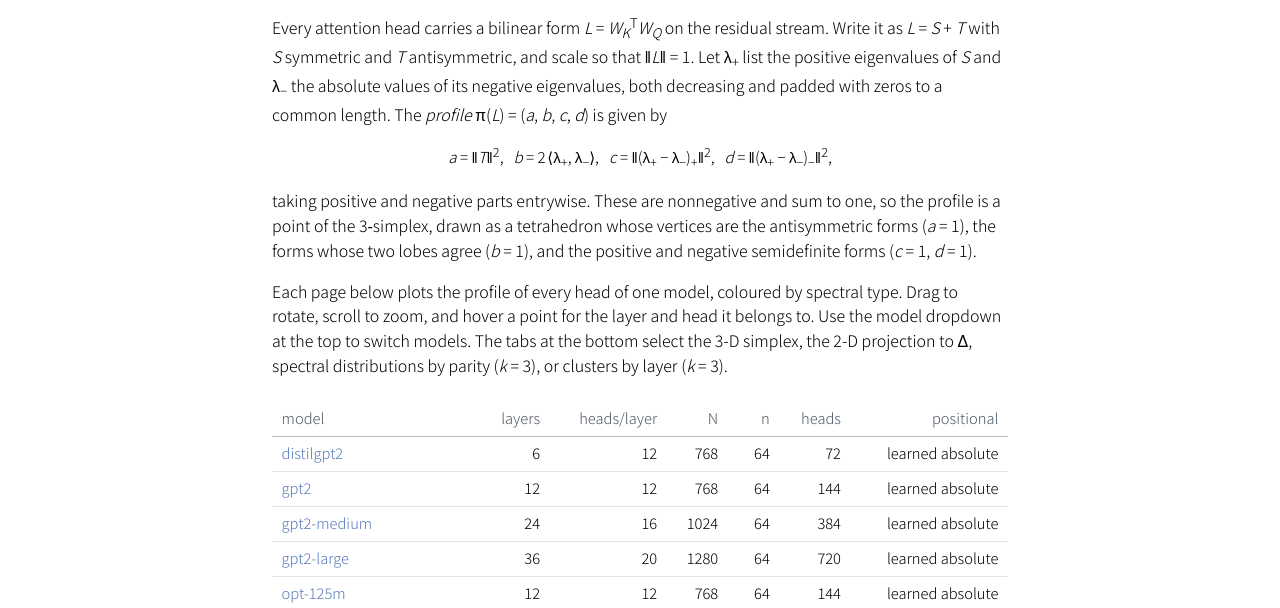
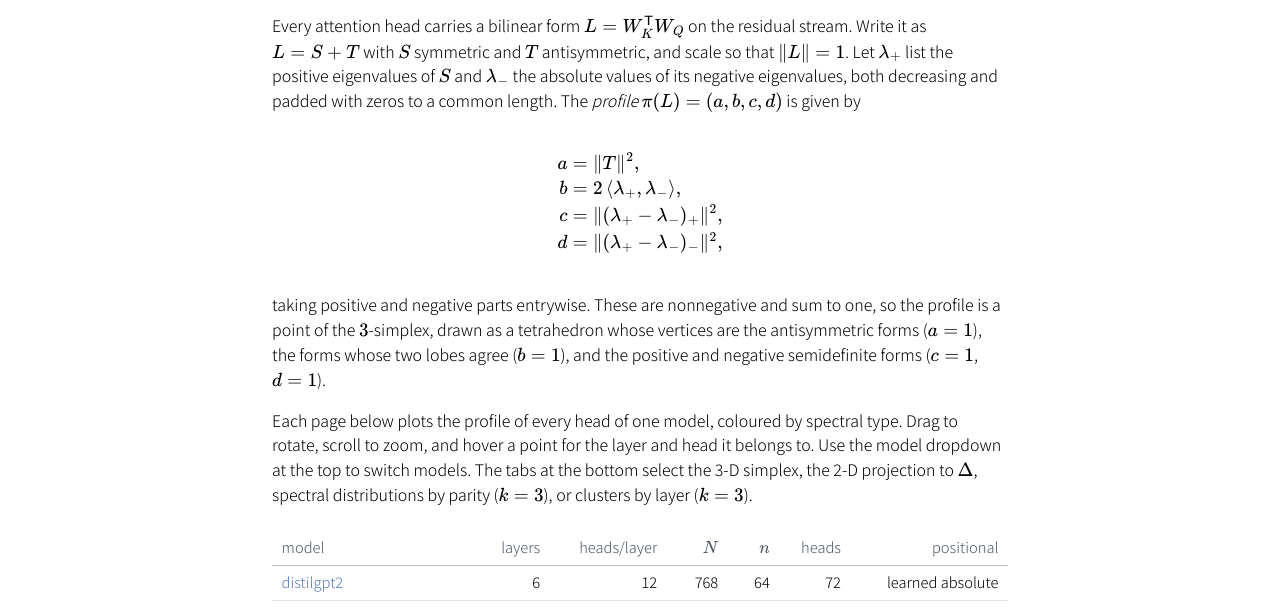
Before and after one commit to aodesky/attention-bilinear-forms, a plain HTML site: page index.html in a window 1280 px wide. Shown: the part 166-774 px from the top of the page. Drawn offline with nearby package versions, Linux system fonts and the light colour scheme.

Commit message:
Typeset profile definitions and inline mathematics with MathJax

```diff
--- a/index.html
+++ b/index.html
@@ -19,11 +19,12 @@
   th:first-child, td:first-child { text-align: left; }
   th { font-weight: normal; color: var(--project-muted); border-bottom: 1px solid #bbb; }
   a { color: var(--project-link); }
-  code, .formula { font-size: 0.95em; }
-  .formula { text-align: center; margin: 0.9rem 0; }
+  code { font-size: 0.95em; }
+  .formula { margin: 1.25rem 0; overflow-x: auto; }
   .note { color: var(--project-muted); font-size: 0.9rem; }
 </style>
 <link rel="stylesheet" href="assets/project-nav.css?v=5">
+<script id="MathJax-script" defer src="https://cdn.jsdelivr.net/npm/mathjax@3.2.2/es5/tex-chtml.js"></script>
 </head>
 <body>
 <nav class="project-links" aria-label="Project navigation">
@@ -40,38 +41,41 @@
 <em>On attention heads and bilinear forms</em>.</p>
 
 <p>Every attention head carries a bilinear form
-<i>L</i> = <i>W<sub>K</sub></i><sup>T</sup><i>W<sub>Q</sub></i> on the
-residual stream. Write it as <i>L</i> = <i>S</i> + <i>T</i> with
-<i>S</i> symmetric and <i>T</i> antisymmetric, and scale so that
-&#8214;<i>L</i>&#8214; = 1. Let &lambda;<sub>+</sub> list the positive
-eigenvalues of <i>S</i> and &lambda;<sub>&minus;</sub> the absolute
-values of its negative eigenvalues, both decreasing and padded with
-zeros to a common length. The <i>profile</i> &pi;(<i>L</i>) = (<i>a</i>, <i>b</i>, <i>c</i>, <i>d</i>) is given by</p>
+\(L = W_K^{\mathsf T} W_Q\) on the residual stream. Write it as
+\(L = S + T\) with \(S\) symmetric and \(T\) antisymmetric, and scale
+so that \(\lVert L\rVert = 1\). Let \(\lambda_+\) list the positive
+eigenvalues of \(S\) and \(\lambda_-\) the absolute values of its
+negative eigenvalues, both decreasing and padded with zeros to a common
+length. The <em>profile</em> \(\pi(L) = (a,b,c,d)\) is given by</p>
 
-<p class="formula">
-<i>a</i> = &#8214;<i>T</i>&#8214;<sup>2</sup>,&nbsp;&nbsp;
-<i>b</i> = 2&#8239;&lang;&lambda;<sub>+</sub>, &lambda;<sub>&minus;</sub>&rang;,&nbsp;&nbsp;
-<i>c</i> = &#8214;(&lambda;<sub>+</sub> &minus; &lambda;<sub>&minus;</sub>)<sub>+</sub>&#8214;<sup>2</sup>,&nbsp;&nbsp;
-<i>d</i> = &#8214;(&lambda;<sub>+</sub> &minus; &lambda;<sub>&minus;</sub>)<sub>&minus;</sub>&#8214;<sup>2</sup>,
-</p>
+<div class="formula">
+\[
+\begin{aligned}
+a &amp;= \lVert T\rVert^2, \\
+b &amp;= 2\,\langle \lambda_+,\lambda_-\rangle, \\
+c &amp;= \lVert(\lambda_+ - \lambda_-)_+\rVert^2, \\
+d &amp;= \lVert(\lambda_+ - \lambda_-)_-\rVert^2,
+\end{aligned}
+\]
+</div>
 
 <p>taking positive and negative parts entrywise. These are nonnegative
-and sum to one, so the profile is a point of the 3&#8209;simplex, drawn as
+and sum to one, so the profile is a point of the \(3\)-simplex, drawn as
 a tetrahedron whose vertices are the antisymmetric forms
-(<i>a</i> = 1), the forms whose two lobes agree (<i>b</i> = 1), and the
-positive and negative semidefinite forms (<i>c</i> = 1, <i>d</i> = 1).</p>
+(\(a = 1\)), the forms whose two lobes agree (\(b = 1\)), and the
+positive and negative semidefinite forms (\(c = 1\), \(d = 1\)).</p>
 
 <p>Each page below plots the profile of every head of one model,
 coloured by spectral type. Drag to rotate, scroll to zoom, and hover a
 point for the layer and head it belongs to. Use the model dropdown at the
 top to switch models. The tabs at the bottom select the 3-D
-simplex, the 2-D projection to &Delta;, spectral distributions by parity
-(<i>k</i> = 3), or clusters by layer (<i>k</i> = 3).</p>
+simplex, the 2-D projection to \(\Delta\), spectral distributions by parity
+(\(k = 3\)), or clusters by layer (\(k = 3\)).</p>
 
 <table>
   <thead>
     <tr><th>model</th><th>layers</th><th>heads/layer</th>
-        <th>N</th><th>n</th><th>heads</th><th>positional</th></tr>
+        <th>\(N\)</th><th>\(n\)</th><th>heads</th><th>positional</th></tr>
   </thead>
   <tbody>
       <tr>
@@ -177,7 +181,7 @@ simplex, the 2-D projection to &Delta;, spectral distributions by parity
 
 <p class="note">&#9679; With rotary embeddings the bilinear form varies
 with the distance between the two tokens; those pages carry a slider
-over the relative position <i>d</i>, from 0 to 128. For the other
+over the relative position \(d\), from 0 to 128. For the other
 models the form does not depend on position.</p>
 
 <p style="margin-top:2rem">Code, data and the Lean formalizations are in
```
Also changed, not shown: interactive/index.html (+26 -22 lines).
